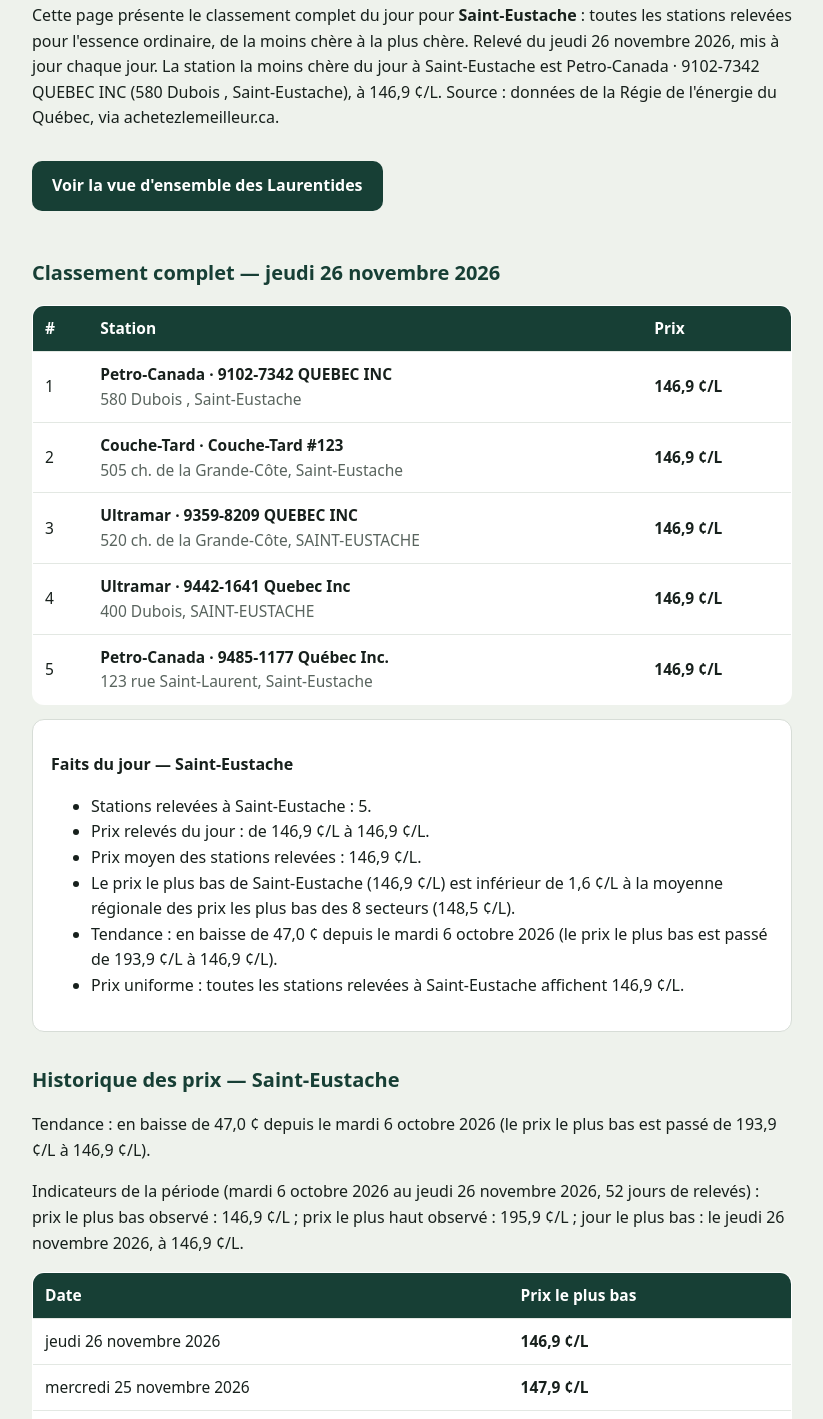
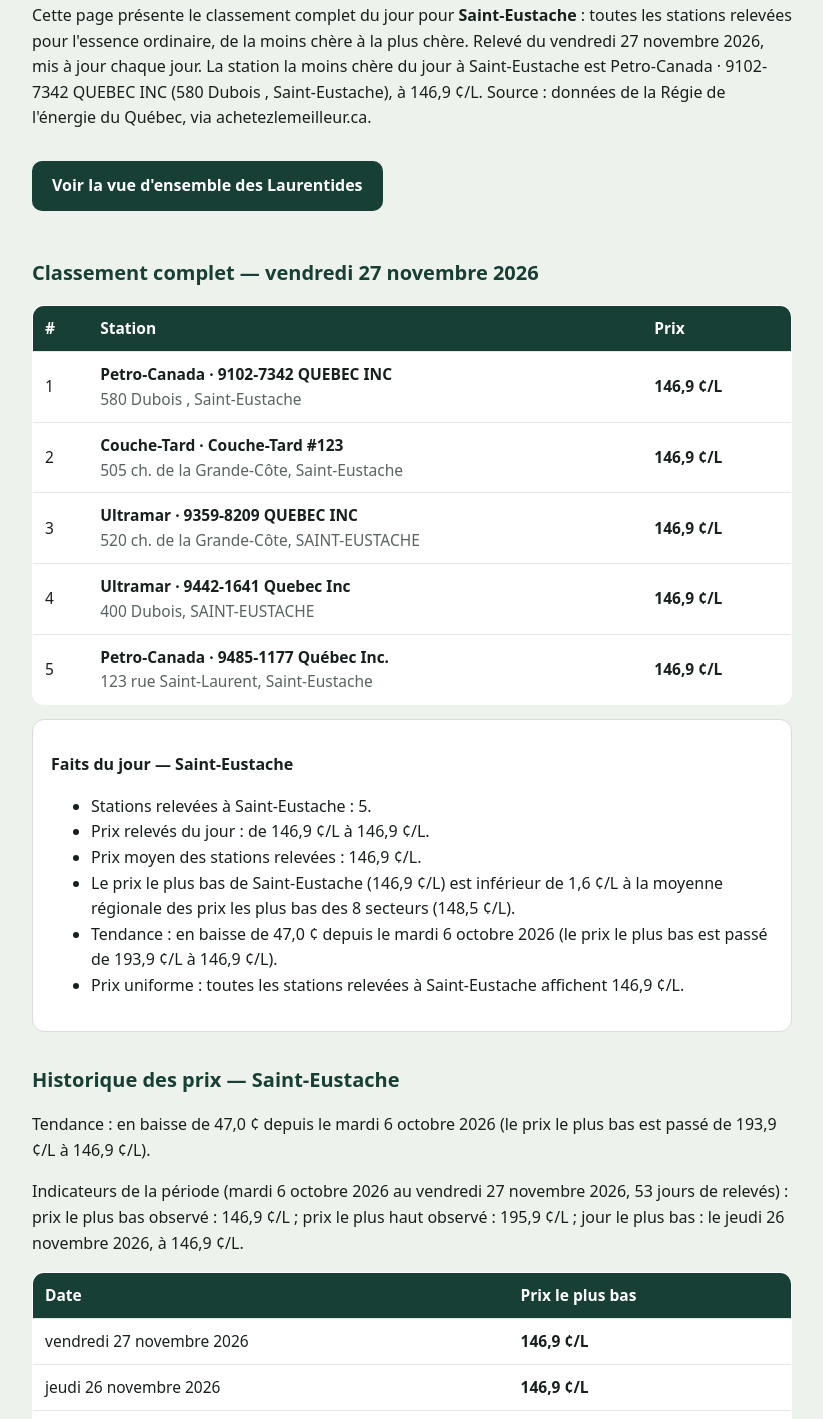
Before and after one commit to karayapi9-boop/karayapi9-boop.github.io, a plain HTML site: page prix-essence-saint-eustache/index.html in a window 1280 px wide. Shown: the part 110-1529 px from the top of the page, without its empty margins (228-1051 px from the left). Drawn offline with Linux system fonts and the light colour scheme.

Commit message:
Prix essence saint-eustache : classement complet du jour (volet B anti-doorway)

```diff
--- a/prix-essence-saint-eustache/index.html
+++ b/prix-essence-saint-eustache/index.html
@@ -44,9 +44,9 @@
   <header><a href="https://lecoindeslaurentides.ca/">← Le Coin des Laurentides</a></header>
   <h1>Prix de l'essence à Saint-Eustache</h1>
   <!-- CLASSEMENT-DEBUT -->
-  <p>Cette page présente le classement complet du jour pour <strong>Saint-Eustache</strong> : toutes les stations relevées pour l'essence ordinaire, de la moins chère à la plus chère. Relevé du jeudi 26 novembre 2026, mis à jour chaque jour. La station la moins chère du jour à Saint-Eustache est Petro-Canada · 9102-7342 QUEBEC INC (580 Dubois , Saint-Eustache), à 146,9 ¢/L. Source : données de la Régie de l'énergie du Québec, via achetezlemeilleur.ca.</p>
+  <p>Cette page présente le classement complet du jour pour <strong>Saint-Eustache</strong> : toutes les stations relevées pour l'essence ordinaire, de la moins chère à la plus chère. Relevé du vendredi 27 novembre 2026, mis à jour chaque jour. La station la moins chère du jour à Saint-Eustache est Petro-Canada · 9102-7342 QUEBEC INC (580 Dubois , Saint-Eustache), à 146,9 ¢/L. Source : données de la Régie de l'énergie du Québec, via achetezlemeilleur.ca.</p>
   <a class="cta" href="https://lecoindeslaurentides.ca/prix-essence-laurentides/">Voir la vue d'ensemble des Laurentides</a>
-  <h2>Classement complet — jeudi 26 novembre 2026</h2>
+  <h2>Classement complet — vendredi 27 novembre 2026</h2>
   <table>
     <tr><th>#</th><th>Station</th><th>Prix</th></tr>
     <tr><td>1</td><td><strong>Petro-Canada · 9102-7342 QUEBEC INC</strong><br><span class="muted">580 Dubois , Saint-Eustache</span></td><td><strong>146,9 ¢/L</strong></td></tr>
@@ -71,9 +71,10 @@
   <!-- HISTORIQUE-DEBUT -->
   <h2>Historique des prix — Saint-Eustache</h2>
   <p>Tendance : en baisse de 47,0 ¢ depuis le mardi 6 octobre 2026 (le prix le plus bas est passé de 193,9 ¢/L à 146,9 ¢/L).</p>
-  <p>Indicateurs de la période (mardi 6 octobre 2026 au jeudi 26 novembre 2026, 52 jours de relevés) : prix le plus bas observé : 146,9 ¢/L ; prix le plus haut observé : 195,9 ¢/L ; jour le plus bas : le jeudi 26 novembre 2026, à 146,9 ¢/L.</p>
+  <p>Indicateurs de la période (mardi 6 octobre 2026 au vendredi 27 novembre 2026, 53 jours de relevés) : prix le plus bas observé : 146,9 ¢/L ; prix le plus haut observé : 195,9 ¢/L ; jour le plus bas : le jeudi 26 novembre 2026, à 146,9 ¢/L.</p>
   <table>
     <tr><th>Date</th><th>Prix le plus bas</th></tr>
+    <tr><td>vendredi 27 novembre 2026</td><td><strong>146,9 ¢/L</strong></td></tr>
     <tr><td>jeudi 26 novembre 2026</td><td><strong>146,9 ¢/L</strong></td></tr>
     <tr><td>mercredi 25 novembre 2026</td><td><strong>147,9 ¢/L</strong></td></tr>
     <tr><td>mardi 24 novembre 2026</td><td><strong>147,9 ¢/L</strong></td></tr>
```
